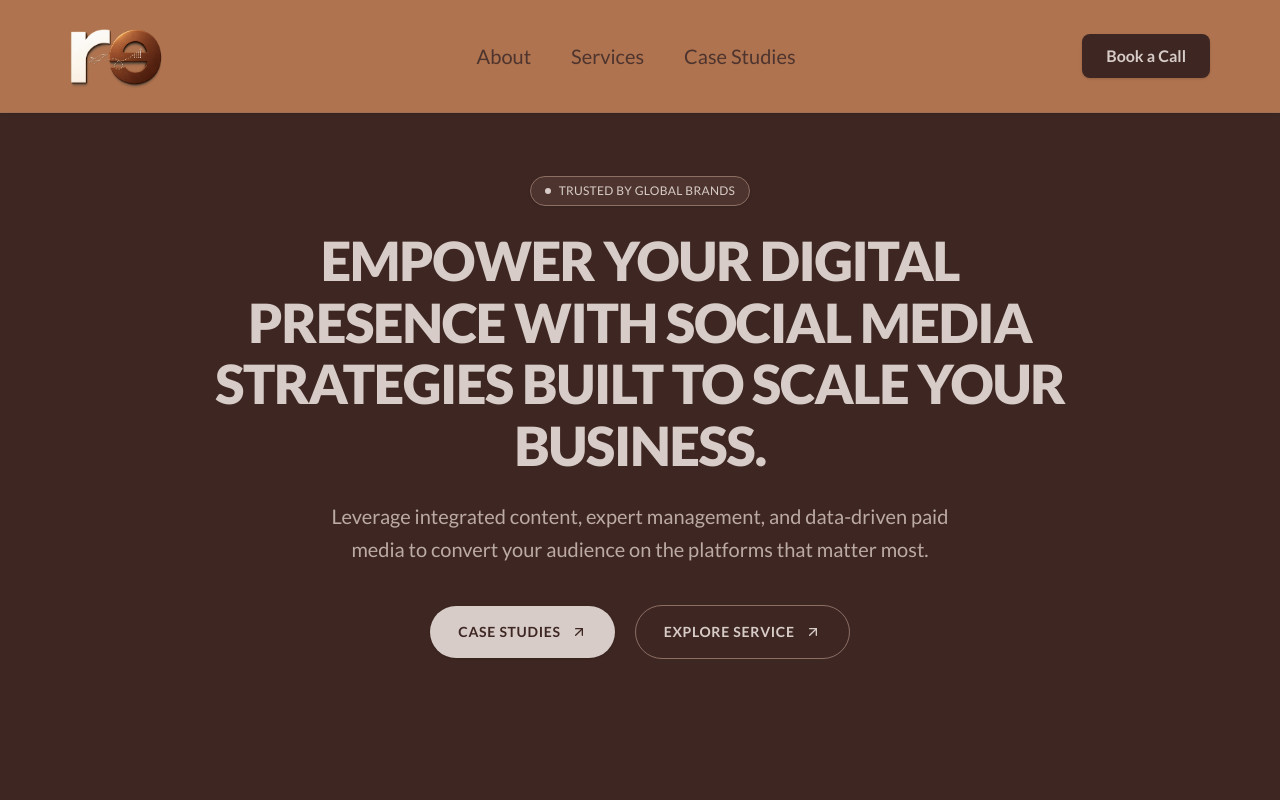
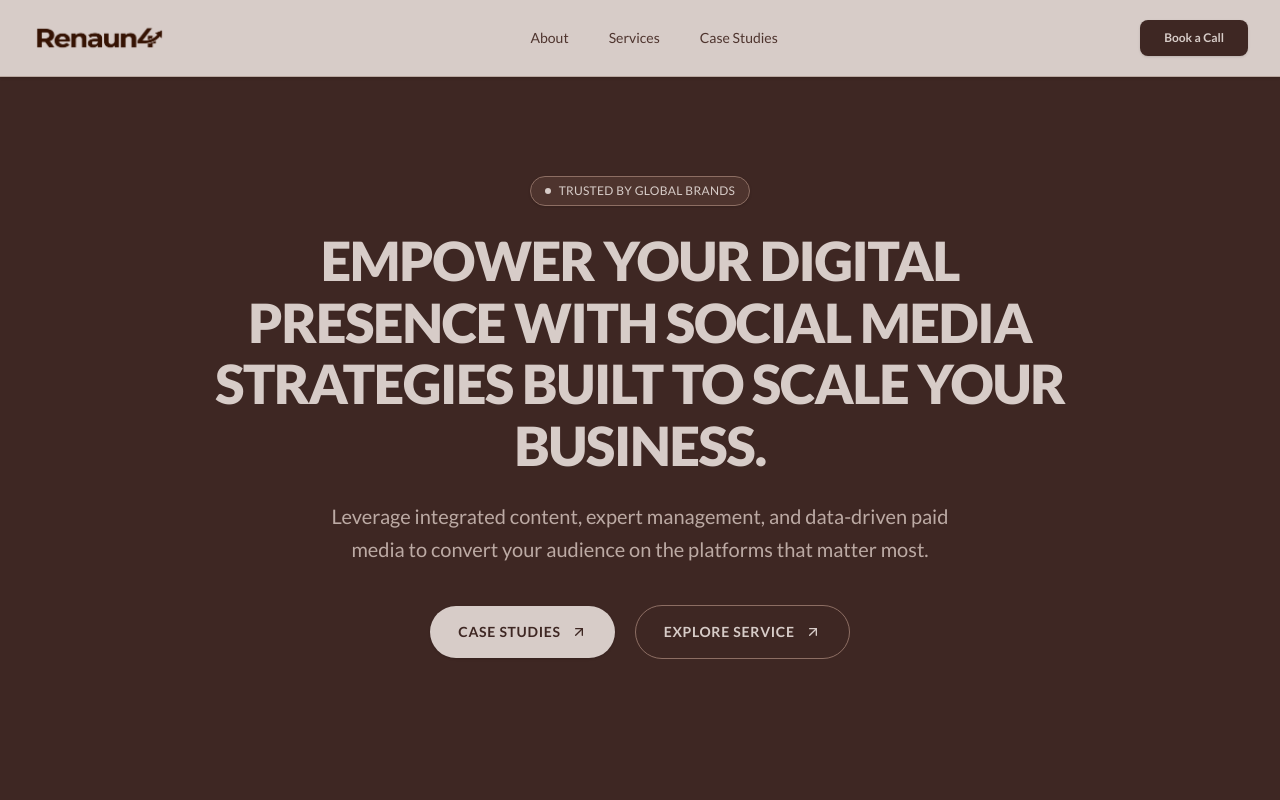
Before and after one commit to MK-1512/Renaun4, a React (Vite) app: page / in a window 1280 px wide. Shown: the top 800 px of the page. Built offline with nearby package versions, Linux system fonts and the light colour scheme; a web font is replaced by a local one.

Commit message:
Revert "integrated new l"
This reverts commit 6b5cd469e5c4527e2d86f515dd277195228759aa.

```diff
--- a/src/components/atoms/Logo.jsx
+++ b/src/components/atoms/Logo.jsx
@@ -15,7 +15,7 @@ export const Logo = ({ className = "", variant = "default" }) => {
       <img
         src={logoImg}
         alt="Renaun4 Logo"
-        className="!h-20  md:h-11 object-contain transition-transform duration-300 group-hover:scale-105"
+        className="h-9 md:h-11 w-auto object-contain transition-transform duration-300 group-hover:scale-105"
         onError={(e) => {
           e.target.src = "/logo.png";
         }}
--- a/src/components/organisms/Footer.jsx
+++ b/src/components/organisms/Footer.jsx
@@ -39,6 +39,11 @@ export const Footer = () => {
         <div className="bg-[#4E342E] rounded-[32px] p-8 sm:p-10 flex flex-col justify-between lg:w-[38%] border border-[#8D6E63] shadow-xl">
           <div>
             <Link to="/" className="inline-flex items-center gap-3 group">
+              <div className="w-11 h-11 rounded-full bg-[#3E2723] border border-[#8D6E63] flex items-center justify-center shadow-sm">
+                <div className="w-6 h-6 rounded-full bg-[#D7CCC8] flex items-center justify-center">
+                  <span className="text-[#3E2723] text-xs font-bold">✦</span>
+                </div>
+              </div>
               <span className="font-heading font-bold text-2xl sm:text-3xl text-[#D7CCC8] tracking-tight">
                 <img
                   src={logoImg}
--- a/src/components/organisms/Navbar.jsx
+++ b/src/components/organisms/Navbar.jsx
@@ -29,16 +29,16 @@ export const Navbar = () => {
       <div
         className={cn(
           "pointer-events-auto w-full transition-all duration-300",
-          "bg-[#AF734F] border-b border-[#8D6E63]/40 px-4 sm:px-8 py-3.5 sm:py-4 shadow-sm",
-          scrolled && "shadow-md bg-[#AF734F]/95 backdrop-blur-md",
+          "bg-[#D7CCC8] border-b border-[#8D6E63]/40 px-4 sm:px-8 py-3.5 sm:py-4 shadow-sm",
+          scrolled && "shadow-md bg-[#D7CCC8]/95 backdrop-blur-md",
         )}
       >
         <div className="max-w-7xl mx-auto flex items-center justify-between w-full">
           <Logo />
 
-          <nav className="hidden md:flex items-center gap-2 relative right-[20px] ">
+          <nav className="hidden md:flex items-center gap-2">
             {siteData.navLinks.map((link) => (
-              <NavItem key={link.href} to={link.href} className="text-[20px]">
+              <NavItem key={link.href} to={link.href}>
                 {link.label}
               </NavItem>
             ))}
@@ -49,9 +49,7 @@ export const Navbar = () => {
               to={siteData.ctaButton.href}
               variant="primary"
               size="sm"
-              className="hidden sm:inline-flex font-bold text-xs py-2.5 px-6 bg-[#3E2723] text-[#D7CCC8] hover:bg-[#4E342E] shadow-sm rounded-lg relative right-[38px]
-              text-[16px]
-              "
+              className="hidden sm:inline-flex font-bold text-xs py-2.5 px-6 bg-[#3E2723] text-[#D7CCC8] hover:bg-[#4E342E] shadow-sm rounded-lg"
             >
               {siteData.ctaButton.label}
             </Button>
@@ -71,7 +69,7 @@ export const Navbar = () => {
         </div>
 
         {isOpen && (
-          <div className="md:hidden mt-4 pt-4 border-t border-[#8D6E63]/30 flex flex-col gap-2 pb-2 max-w-7xl mx-auto  ">
+          <div className="md:hidden mt-4 pt-4 border-t border-[#8D6E63]/30 flex flex-col gap-2 pb-2 max-w-7xl mx-auto">
             {siteData.navLinks.map((link) => (
               <Link
                 key={link.href}
@@ -91,7 +89,7 @@ export const Navbar = () => {
                 to={siteData.ctaButton.href}
                 variant="primary"
                 size="md"
-                className="w-full text-center !font-bold bg-[#3E2723] text-[#D7CCC8] rounded-lg "
+                className="w-full text-center font-bold bg-[#3E2723] text-[#D7CCC8] rounded-lg"
               >
                 {siteData.ctaButton.label}
               </Button>
```
Also changed, not shown: src/assets/logo.png.
